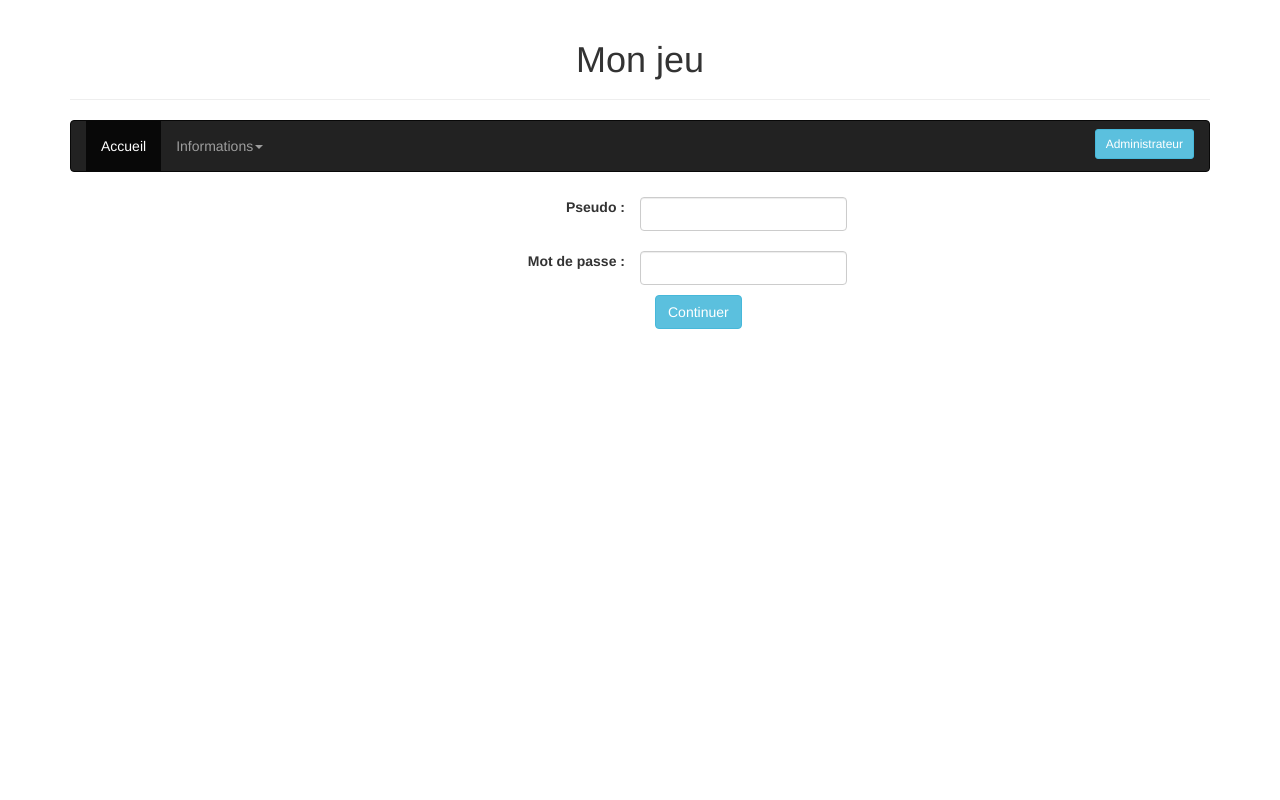
After one commit to unuldur/ProjetPhp, a PHP site: page /Formulaire.php in a window 1280 px wide. The commit adds this page. Run offline with PHP 8.4, Linux system fonts and the light colour scheme.

Commit message:
Formulaire Ajouter

```diff
--- a/Debut.php
+++ b/Debut.php
@@ -1,6 +1,6 @@
 
                 <header class="page-header text-center">
-                    <h1>Mon jeu</h1>
+                    <h1 class="h1">Mon jeu</h1>
                 </header>
                 <nav class="navbar navbar-inverse">
                     <div class="container-fluid">
@@ -17,7 +17,7 @@
                                 </ul>
                             </li>
                         </ul>
-                        <form class="navbar-form navbar-right form-inline">
+                        <form class="navbar-form navbar-right form-inline" action="Formulaire.php">
                             <div class="form-group">
                                 <button type="submit" class="btn btn-info btn-sm">Administrateur</button>
                             </div>
--- /dev/null
+++ b/Formulaire.php
@@ -0,0 +1,30 @@
+<html>
+    <?php
+        require_once "Entete.php"
+    ?>
+    <body>
+        <div class="container" >
+            <?php
+            require_once "Debut.php";
+            ?>
+            <form class="form-inline margin padding" method="post" action="Verif.php" >
+                <div class="form-group col-md-12">
+                    <label class="col-md-6 text-right">Pseudo :</label>
+                    <input class="form-control col-md-6" type="text" name="pseudo">
+                </div>
+                <div class="form-group col-md-12">
+                    <br>
+                    <label class="col-md-6 text-right">Mot de passe :</label>
+                    <input class="form-control col-md-6" type="password" name="mdp">
+                </div>
+                <div class="col-md-12">
+                    <p class=""></p>
+                    <p class="col-md-offset-6 col-md-6"><input type="submit" name="act" value="Continuer" class="btn btn-info btn-md"></p>
+                </div>
+
+
+
+            </form>
+        </div>
+    </body>
+</html>
```
Also changed, not shown: Index.php (+5 -5 lines).
